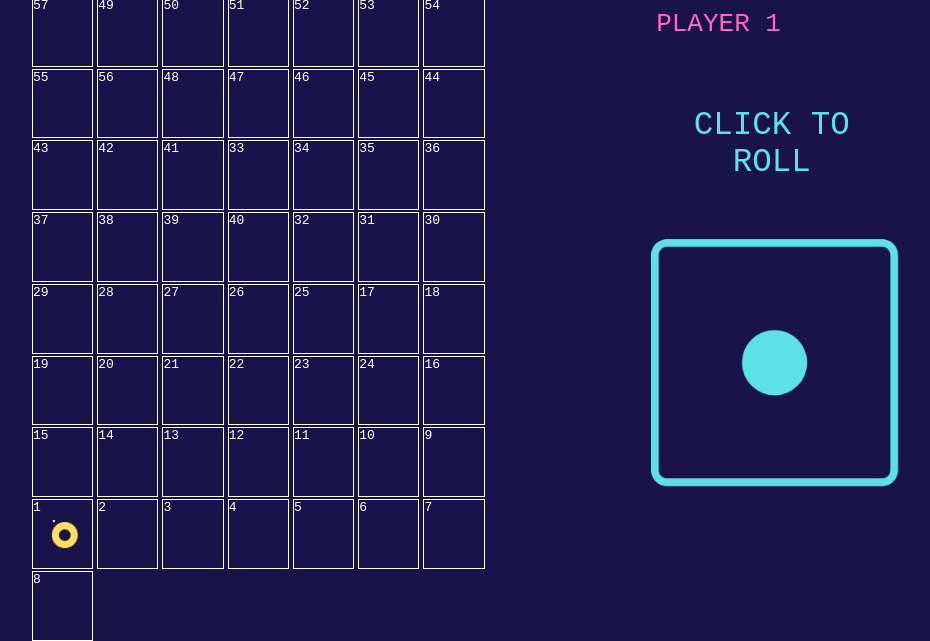
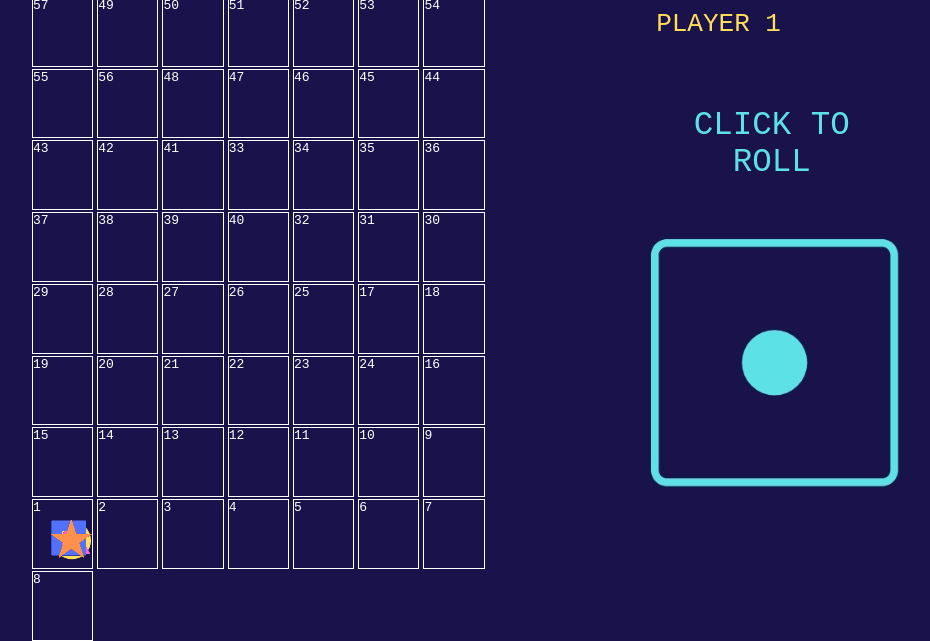
Before and after one commit to danihadi/CSE1500, a plain HTML site: page Splash screen/game.html in a window 1280 px wide. Shown: the part 213-854 px from the top of the page, without its empty margins (160-1090 px from the left). Drawn offline with Linux system fonts and the light colour scheme.

Commit message:
Player Icon change

```diff
--- a/Splash screen/game.css
+++ b/Splash screen/game.css
@@ -48,7 +48,7 @@ body{
 }
 .player{
     font-family: monospace;
-    color: #ff66c4;
+    color: #ffde59;
     float: left;
     top: 15%;
     position: relative;
--- a/Splash screen/game.html
+++ b/Splash screen/game.html
@@ -65,7 +65,10 @@
                 <div id="10" class="bord"> 10 </div>
                 <div id="9" class="bord"> 9 </div>
                 <div id="1" class="bord"> 1
-                    <img class="pion" src="player.jpg">
+                    <img class="pion" src="Player1.png">
+                    <img class="pion" src="Player2.png">
+                    <img class="pion" src="Player3.png">
+                    <img class="pion" src="Player4.png">
                 </div>
                 <div id="2" class="bord"> 2 </div>
                 <div id="3" class="bord"> 3 </div>
```
